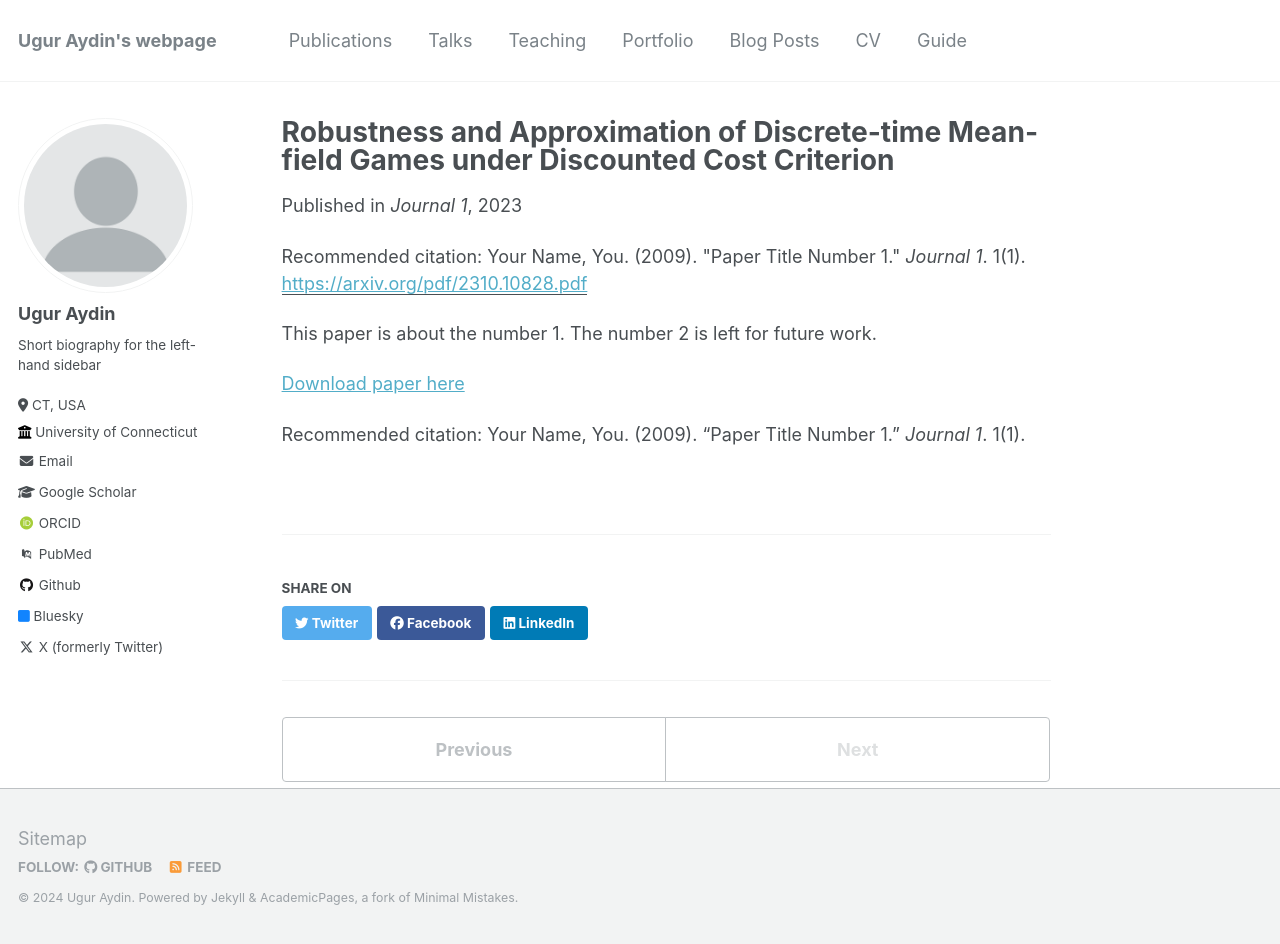
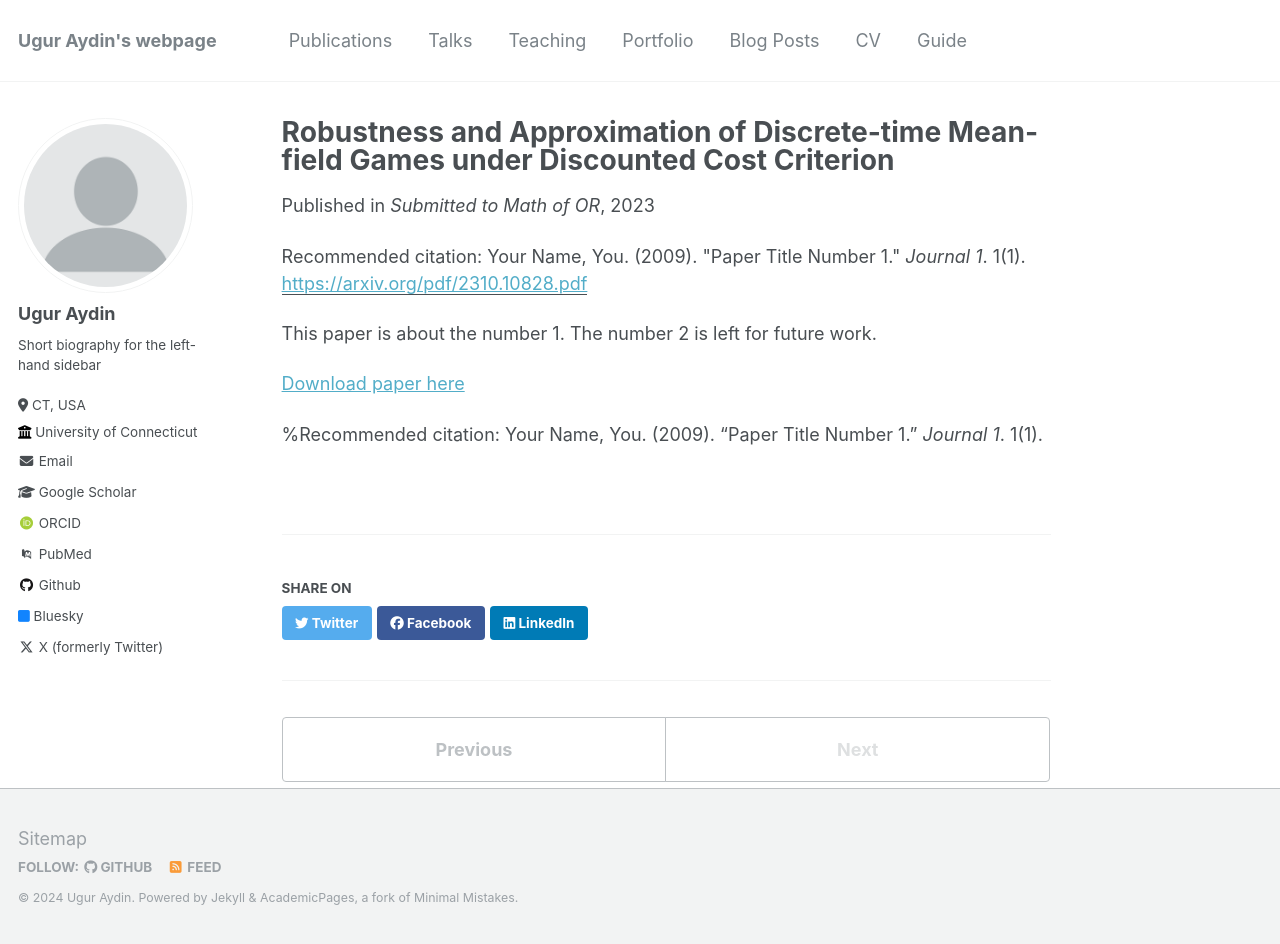
Before and after one commit to ugurcaydin/ugurcaydin.github.io, a Jekyll site: the page built from _publications/2009-10-01-paper-title-number-1.md, in a window 1280 px wide and 944 px high. Built offline with Jekyll 4.4.1, drawn with Linux system fonts in a browser that asks for light colours; some web fonts are replaced.

Commit message:
Update 2009-10-01-paper-title-number-1.md

```diff
--- a/_publications/2009-10-01-paper-title-number-1.md
+++ b/_publications/2009-10-01-paper-title-number-1.md
@@ -9,7 +9,7 @@ the face of system dynamics misspecifications. We then apply these robustness fi
 finite model approximation problem in mean-field games, showing that if the state space quantization is fine enough, the mean-field equilibrium for the finite model closely approximates
 the nominal one.'
 date: 2023-10-16
-venue: 'Journal 1'
+venue: 'Submitted to Math of OR'
 paperurl: 'https://arxiv.org/pdf/2310.10828.pdf'
 citation: 'Your Name, You. (2009). &quot;Paper Title Number 1.&quot; <i>Journal 1</i>. 1(1).'
 ---
@@ -17,4 +17,4 @@ This paper is about the number 1. The number 2 is left for future work.
 
 [Download paper here](http://academicpages.github.io/files/paper1.pdf)
 
-Recommended citation: Your Name, You. (2009). "Paper Title Number 1." <i>Journal 1</i>. 1(1).
+%Recommended citation: Your Name, You. (2009). "Paper Title Number 1." <i>Journal 1</i>. 1(1).
```
